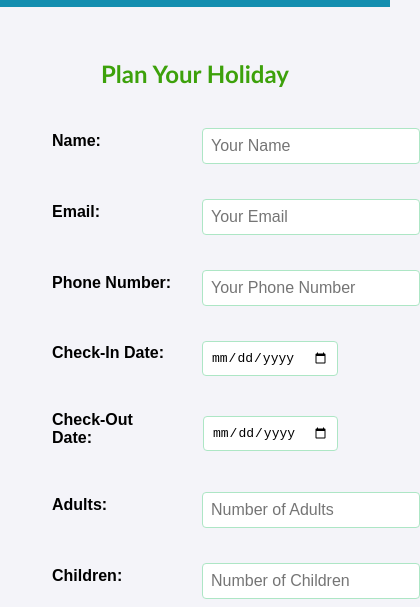
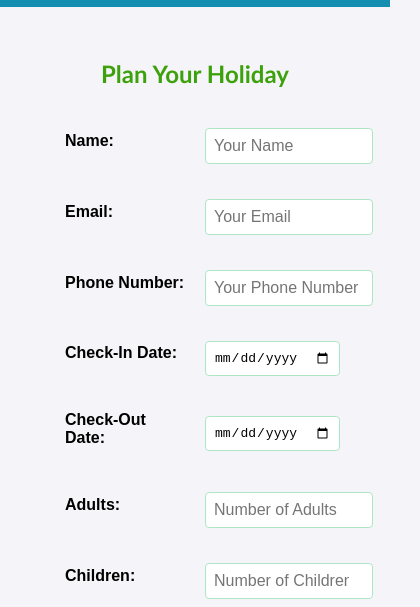
Before and after one commit to git596/Tourism-Website, a plain HTML site: page index.html in a window 390 px wide. Shown: the part 237-844 px from the top of the page, 420 px wide, since content can reach past the window. Drawn offline with Linux system fonts and the light colour scheme.

Commit message:
update styles for responsiveness

```diff
--- a/css/style.css
+++ b/css/style.css
@@ -70,7 +70,7 @@ form {
     display: flex;
     flex-direction: column;
     gap: 15px;
-    max-width: 600px;
+    max-width: 300px;
     margin: 0 auto;
 }
 
@@ -82,7 +82,7 @@ form {
 
 .form-group label {
     min-width: 120px;
-    padding-right: 20px;
+    padding-right: 10px;
     text-align: left;
     font-weight: bold;
 }
@@ -90,7 +90,7 @@ form {
 .form-group input,
 .form-group select {
     flex: 1;
-    width: 200px;
+    width: 150px;
     padding: 8px;
     font-size: 1em;
     border: 1px solid #ade6c5;
--- a/index.html
+++ b/index.html
@@ -59,7 +59,7 @@
             <!-- Booking Dates -->
             <div class="form-group">
                 <label for="checkin">Check-In Date:</label>
-                <input type="date" id="checkin" name="checkin" required>
+                <input type="date" id="checkin" name="checkin" style="width: 150px;" required>
             </div>
 
             <div class="form-group">
```
